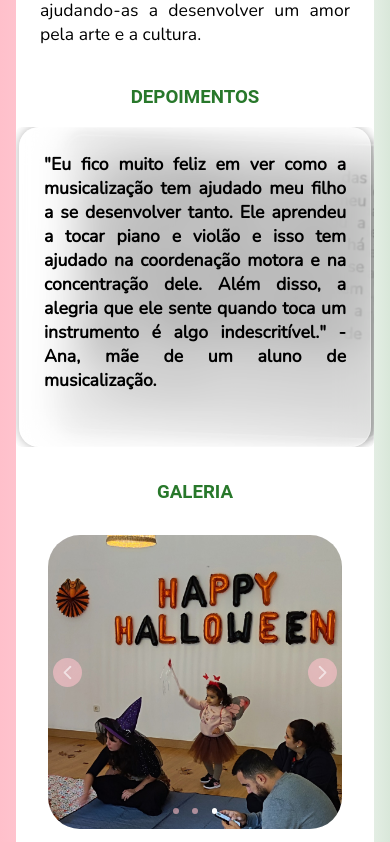
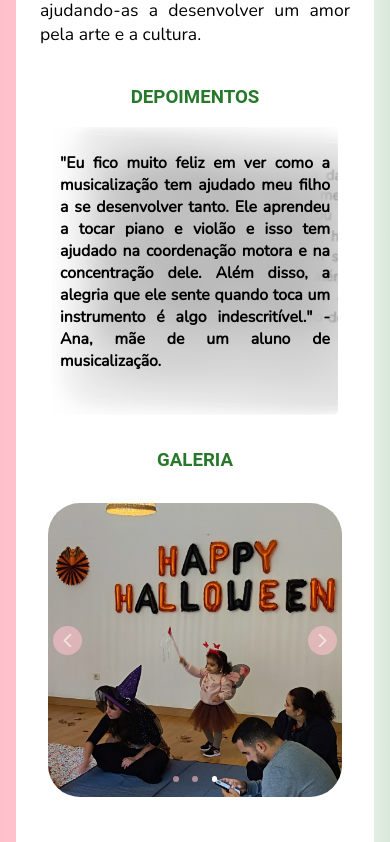
Before and after one commit to evavivart/evavivart, a plain HTML site: page index.html in a window 390 px wide. Shown: the part 1540-2382 px from the top of the page. Drawn offline with nearby package versions, Linux system fonts and the light colour scheme.

Commit message:
Update style.css

```diff
--- a/style.css
+++ b/style.css
@@ -408,7 +408,7 @@ button:hover {
 /* swiper ratio */
 
 .swiper-ratio {
-  position: relative;
+  position: absolute;
   display: flex;
   justify-content: center;
   align-items: center;
@@ -630,7 +630,27 @@ border: 1px solid rgba(255, 255, 255, .25);
     align-items: center;
     position: static;
   }
-}
+
+  .swiper-ratio {
+    width: 80%;
+    padding-top: 0; /* 67.5%; 16:9 Aspect Ratio (divide 9 by 16 = 0.5625) */
+  }
+
+  #swiper-box {
+    width: 80%;
+    height: 80%;
+  }
+
+  /* swiper css */
+
+  .swiper {
+    width: 20em;
+    height: 18em;
+  }
+
+  .swiper-slide {
+    font-size: 0.9em;
+  }
 
 @media (max-width: 250px) {
   .contatos {
@@ -640,3 +660,4 @@ border: 1px solid rgba(255, 255, 255, .25);
     max-width: 1024px;
   }
 }
+}
```
